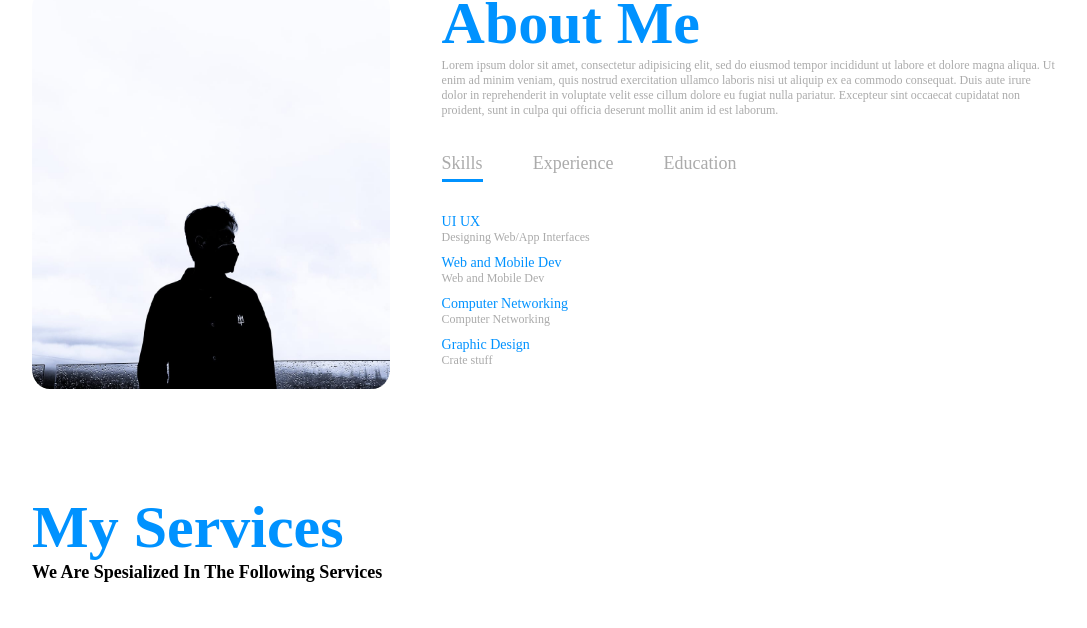
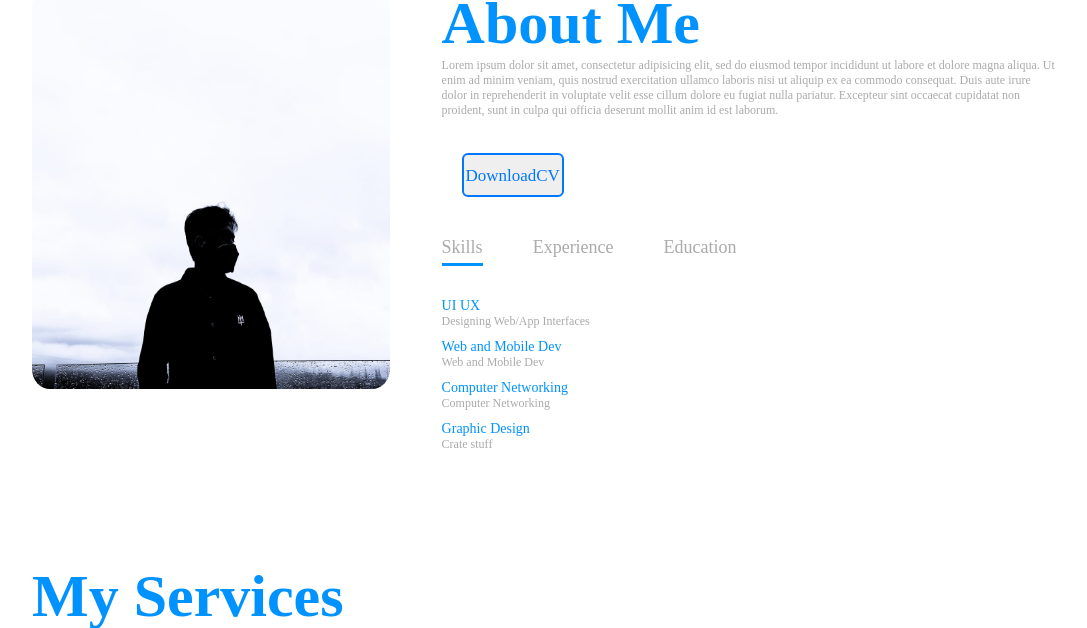
Before and after one commit to RiskyEl/Portofolio, a plain HTML site: page Index.html in a window 1280 px wide. Shown: the part 1005-1633 px from the top of the page, without its empty margins (96-1183 px from the left). Drawn offline with Linux system fonts and the light colour scheme.

Commit message:
Add files via upload

```diff
--- a/Index.html
+++ b/Index.html
@@ -57,7 +57,7 @@
                         eu fugiat nulla pariatur. Excepteur sint occaecat
                         cupidatat non proident, sunt in culpa qui officia
                         deserunt mollit anim id est laborum.</p><br>
-                        <!-- <button type="submit" class="button2">DownloadCV</button> -->
+                        <button type="submit" class="button2">DownloadCV</button>
                         <div class="tab-tittles">
                         <p class="tab-links active-link" onclick="opentab('skills')">Skills</p>
                         <p class="tab-links" onclick="opentab('experience')">Experience</p>
```
